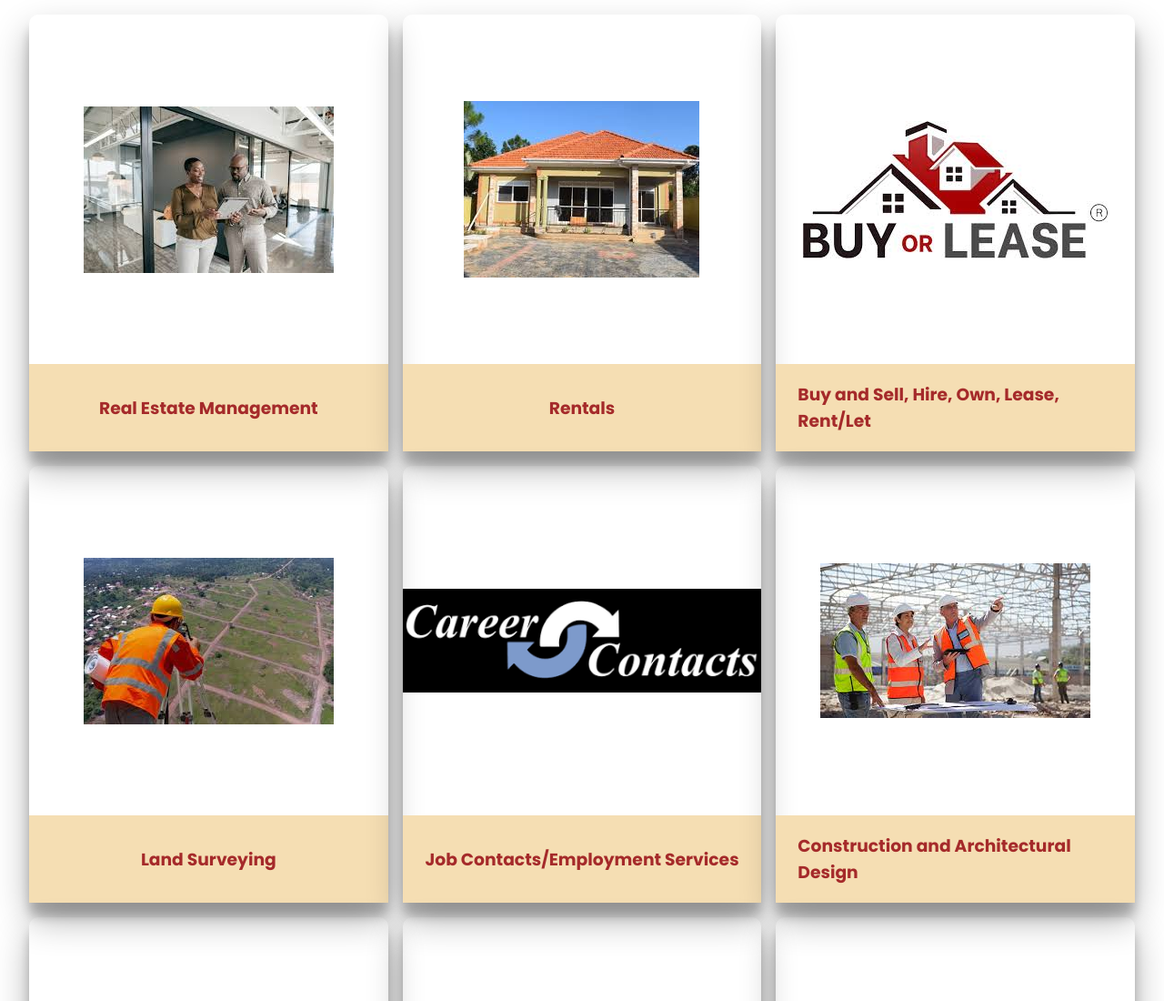
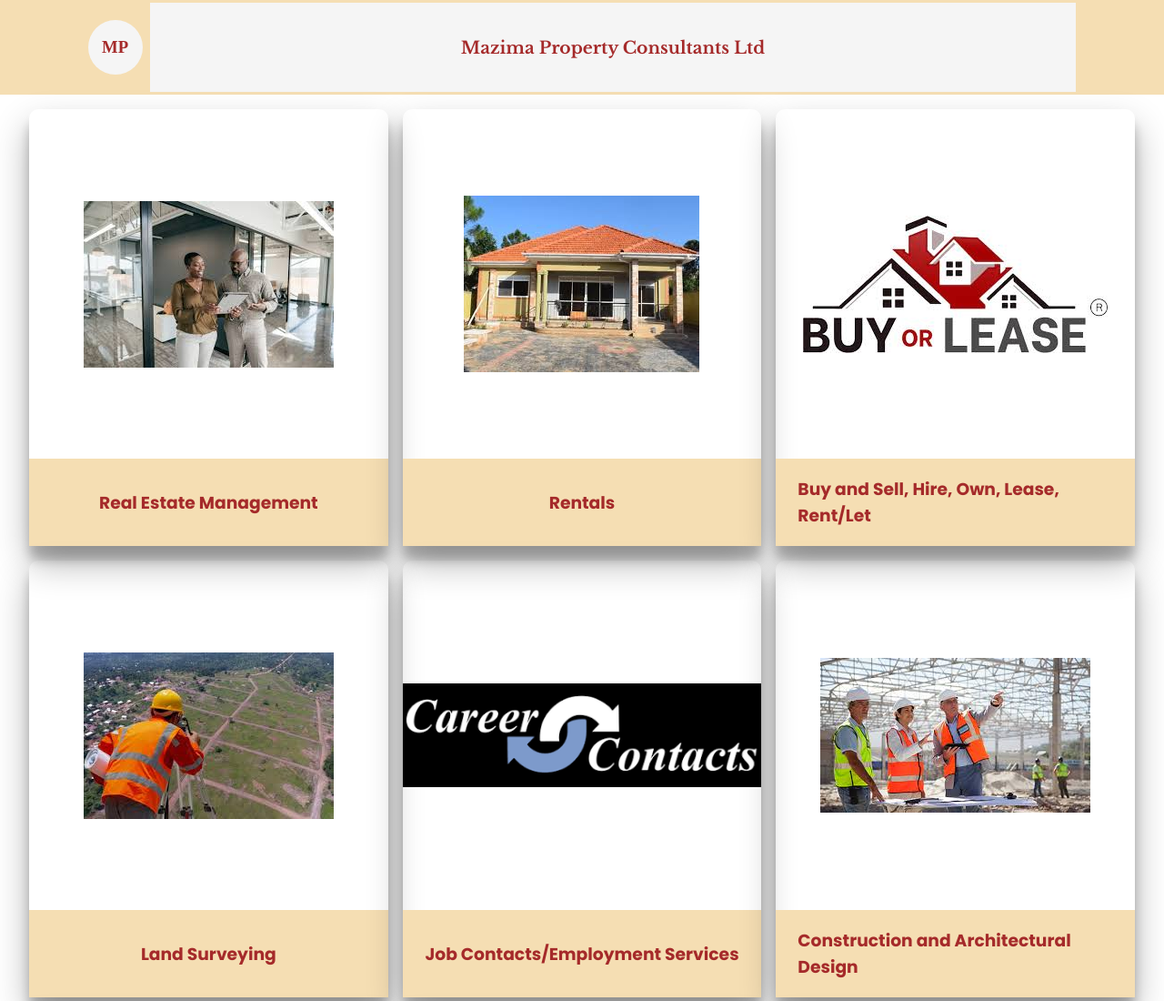
Before and after one commit to Clancy-dev/mazima-properties-ltd, a plain HTML site: page index.html in a window 1280 px wide. Shown: the top 1100 px of the page at 91% size. Drawn offline with nearby package versions, Linux system fonts and the light colour scheme.

Commit message:
my third commit

```diff
--- a/index.html
+++ b/index.html
@@ -9,10 +9,23 @@
     <script src="app.js" defer></script>
     <link rel="preconnect" href="https://fonts.googleapis.com">
 <link rel="preconnect" href="https://fonts.gstatic.com" crossorigin>
+<link href="https://fonts.googleapis.com/css2?family=Libre+Baskerville:ital,wght@0,400;0,700;1,400&display=swap" rel="stylesheet">
+    <link rel="preconnect" href="https://fonts.googleapis.com">
+<link rel="preconnect" href="https://fonts.gstatic.com" crossorigin>
 <link href="https://fonts.googleapis.com/css2?family=Outfit:wght@100..900&family=Poppins:ital,wght@0,100;0,200;0,300;0,400;0,500;0,600;0,700;0,800;0,900;1,100;1,200;1,300;1,400;1,500;1,600;1,700;1,800;1,900&display=swap" rel="stylesheet">
 
 </head>
 <body>
+    <header>
+        <div class="logo">
+            <h3>MP</h3>
+
+        </div>
+        <div class="nav-bar">
+           <h3> Mazima Property Consultants Ltd</h3>
+        </div>
+
+    </header>
     <div class="main-container">
 
         <div class="card">
--- /dev/null
+++ b/partials/_header.scss
@@ -0,0 +1,39 @@
+header{
+    width: 100%;
+    height: 13vh;
+    background-color: wheat;
+    display: flex;
+    align-items: center;
+    justify-content: center;
+    padding: 0.2rem;
+    gap: 0.5rem;
+
+    .logo{
+        width: 60px;
+        height: 60px;
+        background-color: whitesmoke;
+        color: brown;
+        border-radius: 50%;
+        display: flex;
+        align-items: center;
+        justify-content: center;
+    }
+
+    .nav-bar{
+        width: 80%;
+        height: 100%;
+        background-color: whitesmoke;
+        display: flex;
+        color: brown;
+        align-items: center;
+        justify-content: center;
+        font-family: "Libre Baskerville", serif;
+        font-weight: 400;
+        padding: 0.5rem;
+        font-style: normal;
+        @media (max-width:460px) {
+            font-size: 80%;
+        }
+
+    }
+}
--- a/style.scss
+++ b/style.scss
@@ -1,2 +1,3 @@
 @import"./partials/global";
 @import"./partials/main-container";
+@import"./partials//header";
```
Also changed, not shown: style.css, 1 other file.
